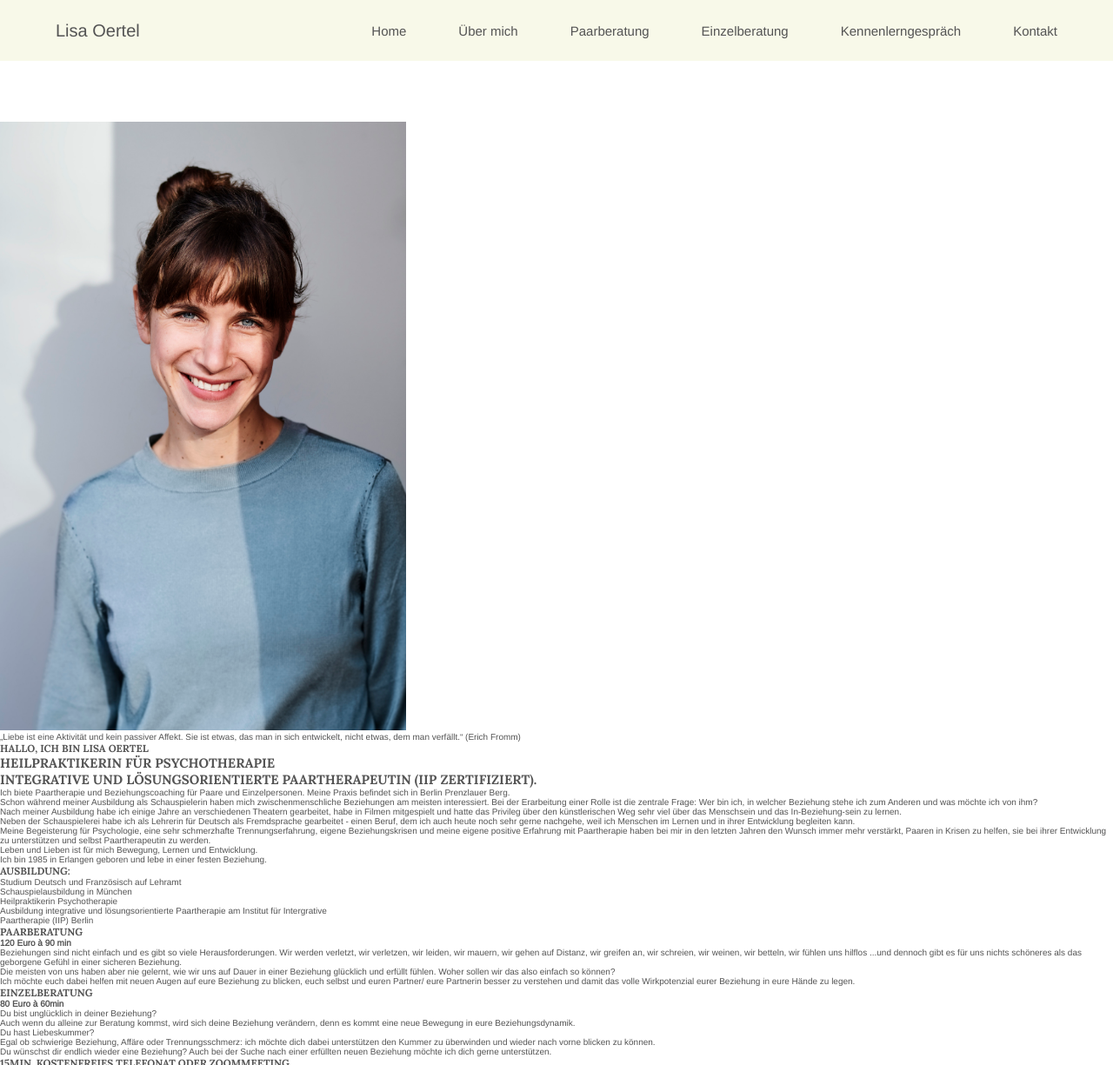
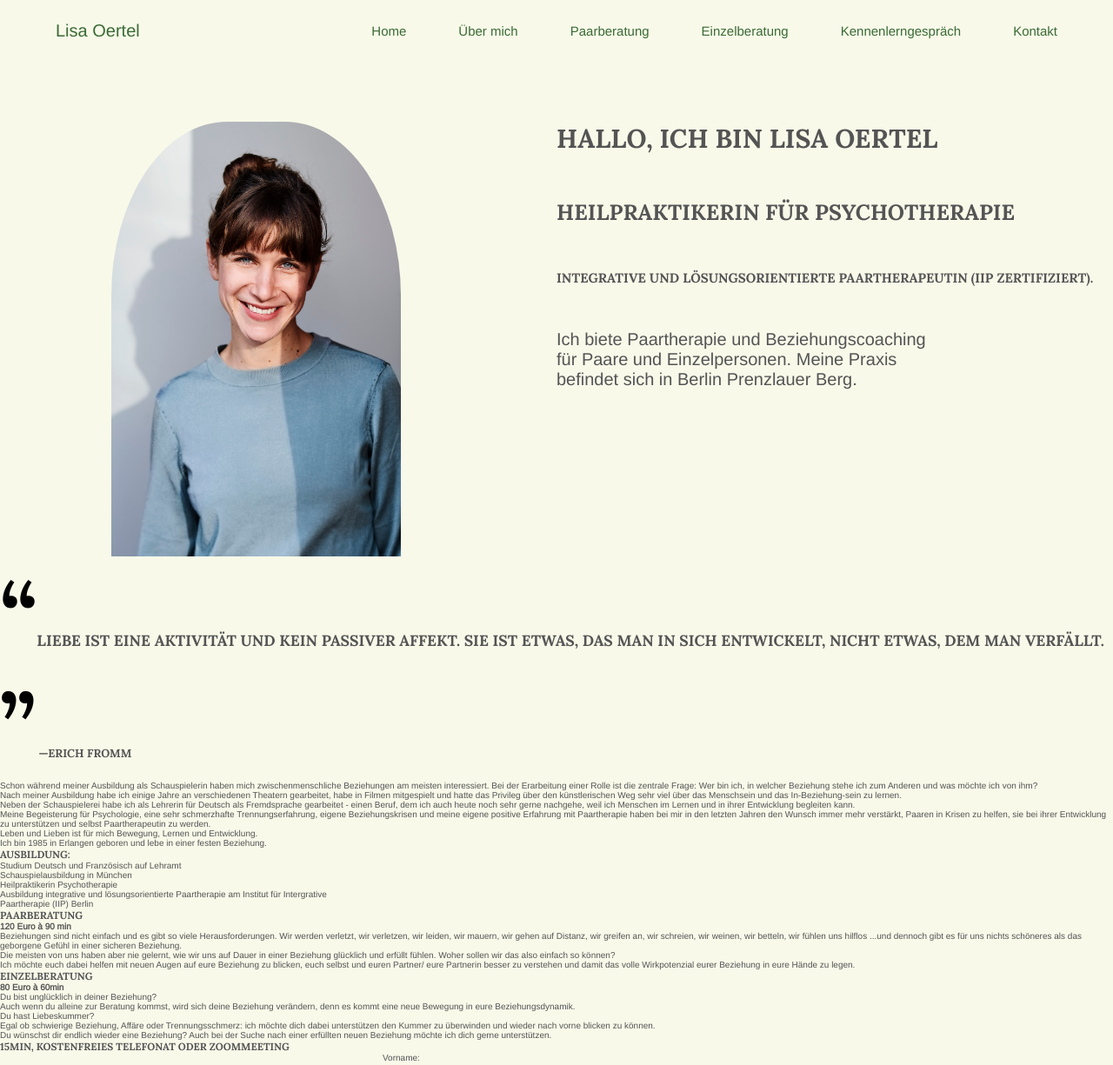
Before and after one commit to leverh/Web-1, a plain HTML site: page index.html in a window 1280 px wide. Shown: the top 1225 px of the page at 87% size. Drawn offline with nearby package versions, Linux system fonts and the light colour scheme.

Commit message:
Add hero section structure. Add quotation marks for quote

```diff
--- a/assets/CSS/styles.css
+++ b/assets/CSS/styles.css
@@ -16,6 +16,7 @@
     font-family: 'Arimo', sans-serif;
     color: #545454;
     font-weight: 300;
+    background-color: #f8f9e9;
   }
 
 /* RE-USABLE STUFF */
@@ -26,7 +27,7 @@
     color: #545454;
 }
 
-/* HEADER */
+/* HEADER SECTION */
 
   header{
     background-color: #f8f9e9;
@@ -40,9 +41,8 @@
   }
 
   a{
-    color: white;
     text-decoration: none;
-    color: #545454;
+    color: #3A6B35;
     font-size: 1.5rem;
   }
 
@@ -61,6 +61,7 @@
 
   .nav-branding{
     font-size: 2rem;
+    color: #3A6B35;
   }
 
   .nav-menu{
@@ -68,6 +69,10 @@
     justify-content: space-between;
     align-items: center;
     gap: 6rem;
+  }
+
+  .nav-menu {
+    background-color: #f8f9e9;
   }
 
   .nav-link{
@@ -90,19 +95,74 @@
     margin: .5rem auto;
     -webkit-transition: all 0.3s ease;
     transition: all 0.3s ease;
-    background-color: white;
+    background-color: #3A6B35;
   }
 
-/*  */
+/* HERO SECTION */
 
 #hero {
     margin-top: 7rem;
 }
 
 .hero-image {
-    height: 70rem;
+  height: 50rem;
+  margin-left: 20%;
+  border-top-left-radius: 40%;
+  border-top-right-radius: 40%;
+}
+
+.hero-container {
+  display: grid;
+  grid-template-columns: 1fr 1fr;
+}
+
+.main-cont {
+  position: relative;
+}
+
+.quote-text {
+  grid-column: 1 / span 2;
+  font-size: 1.5rem;
+}
+
+.quote-text h3:before {
+  content: open-quote;
+  font-weight: bold;
+  font-size: 10rem;
+  color:#000;
+}
+.quote-text span:before {
+  content: close-quote;
+  font-weight: bold;
+  font-size: 10rem;
+  color:#000;
 
 }
+
+.quote-text span {
+  font-size: 1.3rem;
+}
+
+.hero-text {
+  display: flex;
+  flex-direction: column;
+  gap: 5rem;
+}
+
+.hero-text h3 {
+  font-size: 3rem;
+}
+
+.hero-text h1 {
+  font-size: 2.5rem;
+}
+
+.hero-text p {
+  font-size: 2rem;
+  max-width: 70%;
+}
+
+/* ABOUT ME SECTION */
 
 /* FORM */
 
@@ -118,12 +178,16 @@ label, input {
 
 input[type="submit"] {
   margin-top: 2rem;
-  background-color: #4CAF50;
+  background-color: #3A6B35;
   color: white;
   border: none;
   padding: 1rem 2rem;
   cursor: pointer;
 }
+
+/* ABOUT ME */
+
+
 
 /* MEDIA QUERIES*/
 
--- a/index.html
+++ b/index.html
@@ -52,10 +52,7 @@
             <div class="main-cont">
                 <img src="/assets/Images/Lisa_Oertel_2020_012c.jpg" class="hero-image" alt="Headshot of Lisa Oertel">
 
-            <div class="hero-text">
-                <blockquote>„Liebe ist eine Aktivität und kein passiver Affekt. Sie ist etwas, das man in sich
-                    entwickelt, nicht etwas, dem man verfällt.“ (Erich Fromm)</blockquote>
-            </div>
+
         </div>
         <div class="hero-text">
             <h3>Hallo, ich bin Lisa Oertel</h3>
@@ -64,6 +61,10 @@
             <p>Ich biete
                 Paartherapie und Beziehungscoaching für Paare und Einzelpersonen.
                 Meine Praxis befindet sich in Berlin Prenzlauer Berg.</p>
+        </div>
+        <div class="quote-text">
+            <h3>Liebe ist eine Aktivität und kein passiver Affekt. Sie ist etwas, das man in sich
+                entwickelt, nicht etwas, dem man verfällt. <span> &mdash;Erich Fromm</span></h3>
         </div>
         </div>
 
```
